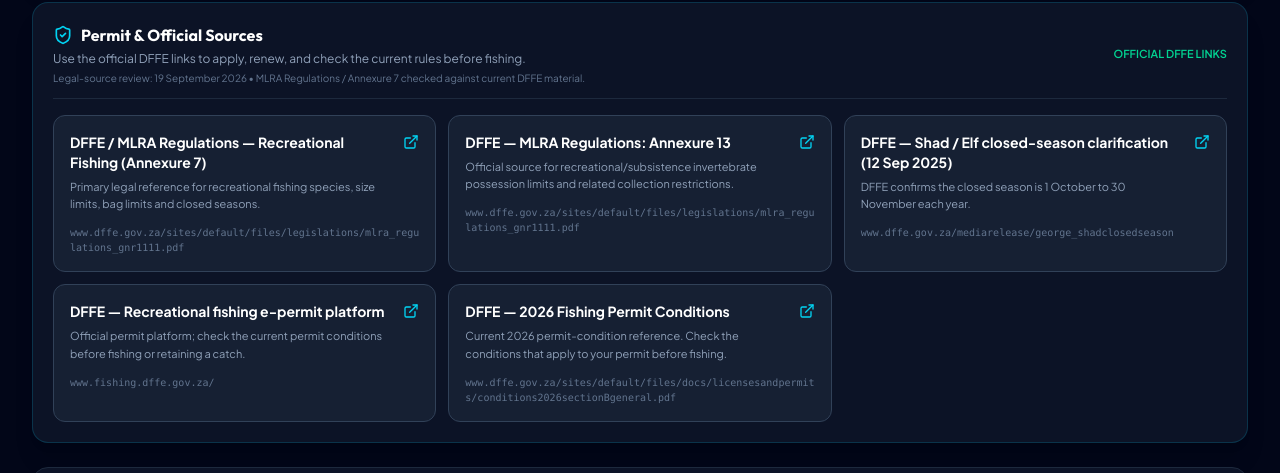
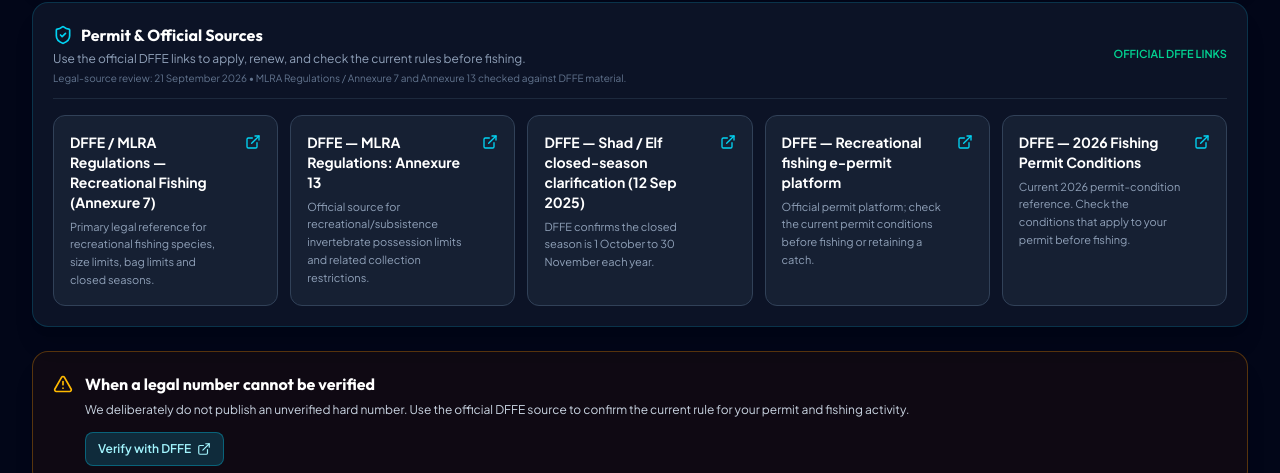
Before and after one commit to syedzayn296-ops/Fishing---logbook, a React (Vite) app: page / in a window 1280 px wide. Both pictures are taken after a click on the button "Bait Limits & Rules". Shown: the part 327-800 px from the top of the page. Built offline with nearby package versions, Linux system fonts and the light colour scheme; no server answers.

Commit message:
Add visible DFFE verification safeguards to regulations view

```diff
--- a/src/components/RegulationsView.tsx
+++ b/src/components/RegulationsView.tsx
@@ -1,8 +1,10 @@
 import React from 'react';
 import { SA_BAIT_LIMITS, SA_GENERAL_REGULATIONS, SA_REGULATORY_SOURCES } from '../data/saRegulations';
-import { ShieldCheck, AlertTriangle, CheckCircle2, Ruler, BookOpen, Compass, ExternalLink } from 'lucide-react';
+import { ShieldCheck, AlertTriangle, Ruler, Compass, ExternalLink } from 'lucide-react';
 
 export const RegulationsView: React.FC = () => {
+  const dffePermitUrl = 'https://www.fishing.dffe.gov.za/';
+
   return (
     <div className="space-y-6">
 
@@ -39,7 +41,7 @@ export const RegulationsView: React.FC = () => {
               Use the official DFFE links to apply, renew, and check the current rules before fishing.
             </p>
             <p className="text-[10px] text-slate-500 mt-1">
-              Legal-source review: 19 September 2026 • MLRA Regulations / Annexure 7 checked against current DFFE material.
+              Legal-source review: 21 September 2026 • MLRA Regulations / Annexure 7 and Annexure 13 checked against DFFE material.
             </p>
           </div>
           <span className="text-[11px] text-emerald-400 font-semibold">
@@ -47,10 +49,10 @@ export const RegulationsView: React.FC = () => {
           </span>
         </div>
 
-        <div className="grid grid-cols-1 md:grid-cols-3 gap-3">
+        <div className="grid grid-cols-1 md:grid-cols-3 lg:grid-cols-5 gap-3">
           {SA_REGULATORY_SOURCES.map((source) => (
             <a
-              key={source.url}
+              key={source.title}
               href={source.url}
               target="_blank"
               rel="noreferrer"
@@ -67,11 +69,29 @@ export const RegulationsView: React.FC = () => {
                 </div>
                 <ExternalLink className="w-4 h-4 text-cyan-400 shrink-0 mt-0.5" />
               </div>
-              <div className="mt-3 text-[10px] text-slate-500 font-mono break-all">
-                {source.url.replace(/^https?:\/\//, '')}
-              </div>
             </a>
           ))}
+        </div>
+      </div>
+
+      {/* Verification rule */}
+      <div className="bg-amber-950/20 border border-amber-500/30 rounded-2xl p-5 shadow-xl">
+        <div className="flex items-start gap-3">
+          <AlertTriangle className="w-5 h-5 text-amber-400 shrink-0 mt-0.5" />
+          <div>
+            <h3 className="text-base font-bold text-white font-['Outfit',sans-serif]">When a legal number cannot be verified</h3>
+            <p className="text-xs text-slate-300 mt-1 leading-relaxed">
+              We deliberately do not publish an unverified hard number. Use the official DFFE source to confirm the current rule for your permit and fishing activity.
+            </p>
+            <a
+              href={dffePermitUrl}
+              target="_blank"
+              rel="noreferrer"
+              className="inline-flex items-center gap-1.5 mt-3 px-3 py-2 rounded-lg bg-cyan-900/50 border border-cyan-500/40 text-cyan-200 text-xs font-semibold hover:bg-cyan-900/80"
+            >
+              Verify with DFFE <ExternalLink className="w-3.5 h-3.5" />
+            </a>
+          </div>
         </div>
       </div>
 
@@ -83,7 +103,7 @@ export const RegulationsView: React.FC = () => {
               Recreational Inshore Bait Limits
             </h3>
             <p className="text-xs text-slate-400">
-              Limits below are from MLRA Annexure 13. Check the current DFFE permit conditions and local rules before collecting bait.
+              Verified figures below are from MLRA Annexure 13. Other size, method, area and permit conditions may also apply.
             </p>
           </div>
           <span className="text-xs text-amber-400 font-medium">
@@ -91,13 +111,10 @@ export const RegulationsView: React.FC = () => {
           </span>
         </div>
 
-        <p className="text-[11px] text-slate-500 leading-relaxed -mt-1">
-          These are Annexure 13 possession limits; additional size, method, area and permit conditions may apply.
-        </p>
         <div className="grid grid-cols-1 md:grid-cols-2 gap-4">
-          {SA_BAIT_LIMITS.map((bait, idx) => (
+          {SA_BAIT_LIMITS.map((bait) => (
             <div
-              key={idx}
+              key={bait.name}
               className="bg-slate-800/50 border border-slate-700/60 rounded-xl p-4 flex flex-col justify-between"
             >
               <div>
@@ -110,9 +127,15 @@ export const RegulationsView: React.FC = () => {
                       {bait.scientificName}
                     </span>
                   </div>
-                  <span className="px-2.5 py-1 rounded-lg bg-amber-950/80 border border-amber-600/50 text-amber-300 text-xs font-bold font-mono shrink-0">
-                    {bait.limit}
-                  </span>
+                  {bait.verified ? (
+                    <span className="px-2.5 py-1 rounded-lg bg-emerald-950/70 border border-emerald-600/50 text-emerald-300 text-xs font-bold shrink-0">
+                      VERIFIED • {bait.limit}
+                    </span>
+                  ) : (
+                    <span className="px-2.5 py-1 rounded-lg bg-amber-950/80 border border-amber-600/50 text-amber-300 text-xs font-bold shrink-0">
+                      VERIFY WITH DFFE
+                    </span>
+                  )}
                 </div>
 
                 {bait.minimumSize && (
@@ -127,7 +150,11 @@ export const RegulationsView: React.FC = () => {
               </div>
 
               <div className="mt-3 pt-2 border-t border-slate-700/50 text-[11px] text-slate-400">
-                <strong className="text-slate-300">Target Species:</strong> {bait.notes}
+                <strong className="text-slate-300">Verification:</strong> {bait.verificationNote}
+              </div>
+
+              <div className="mt-2 pt-2 border-t border-slate-700/50 text-[11px] text-slate-400">
+                <strong className="text-slate-300">Notes:</strong> {bait.notes}
               </div>
             </div>
           ))}
@@ -151,7 +178,6 @@ export const RegulationsView: React.FC = () => {
       {/* General Angling Regulations & Permits */}
       <div className="grid grid-cols-1 md:grid-cols-3 gap-4">
 
-        {/* Permits */}
         <div className="bg-slate-900/80 border border-slate-800 rounded-2xl p-4 space-y-2">
           <div className="flex items-center gap-2 text-cyan-400 font-bold text-sm font-['Outfit',sans-serif]">
             <ShieldCheck className="w-4 h-4" />
@@ -167,7 +193,6 @@ export const RegulationsView: React.FC = () => {
           </ul>
         </div>
 
-        {/* Measuring Rules */}
         <div className="bg-slate-900/80 border border-slate-800 rounded-2xl p-4 space-y-2">
           <div className="flex items-center gap-2 text-amber-400 font-bold text-sm font-['Outfit',sans-serif]">
             <Ruler className="w-4 h-4" />
@@ -183,7 +208,6 @@ export const RegulationsView: React.FC = () => {
           </ul>
         </div>
 
-        {/* Marine Protected Areas (MPAs) */}
         <div className="bg-slate-900/80 border border-slate-800 rounded-2xl p-4 space-y-2">
           <div className="flex items-center gap-2 text-emerald-400 font-bold text-sm font-['Outfit',sans-serif]">
             <Compass className="w-4 h-4" />
```
